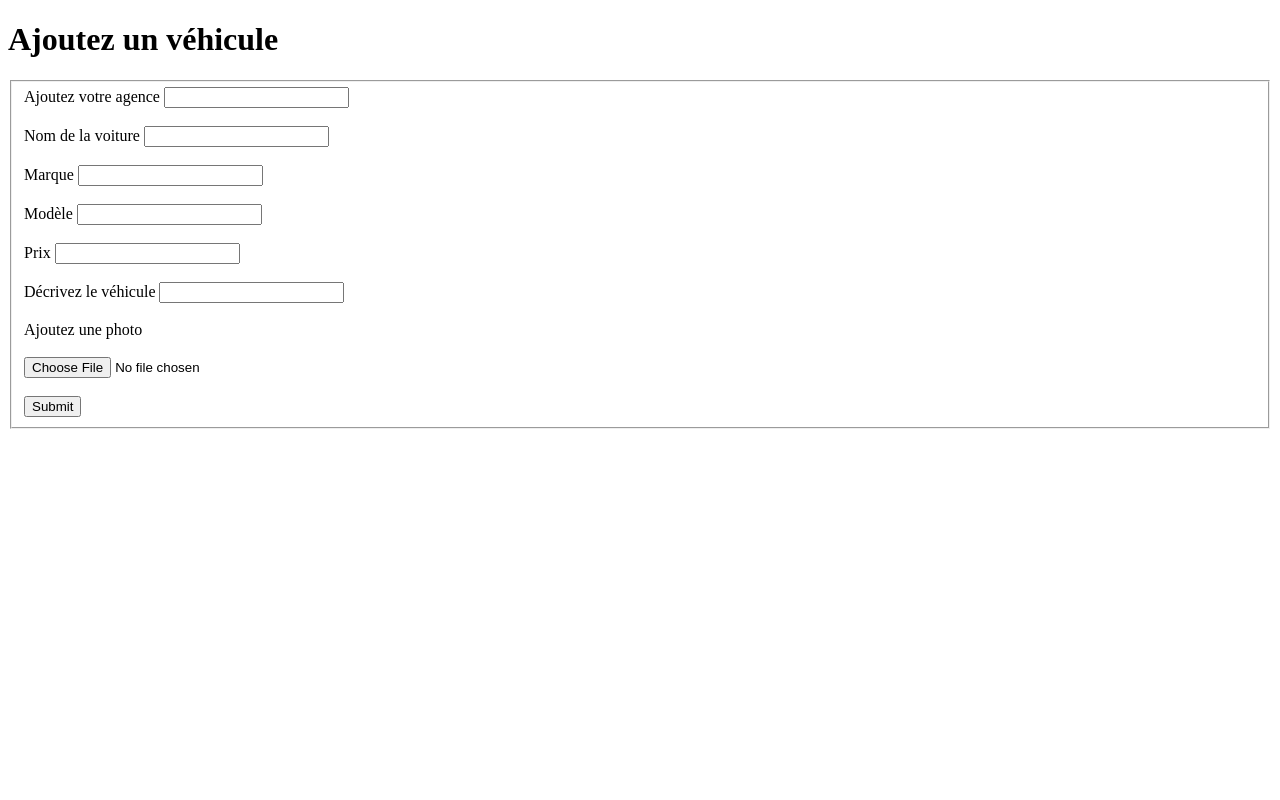
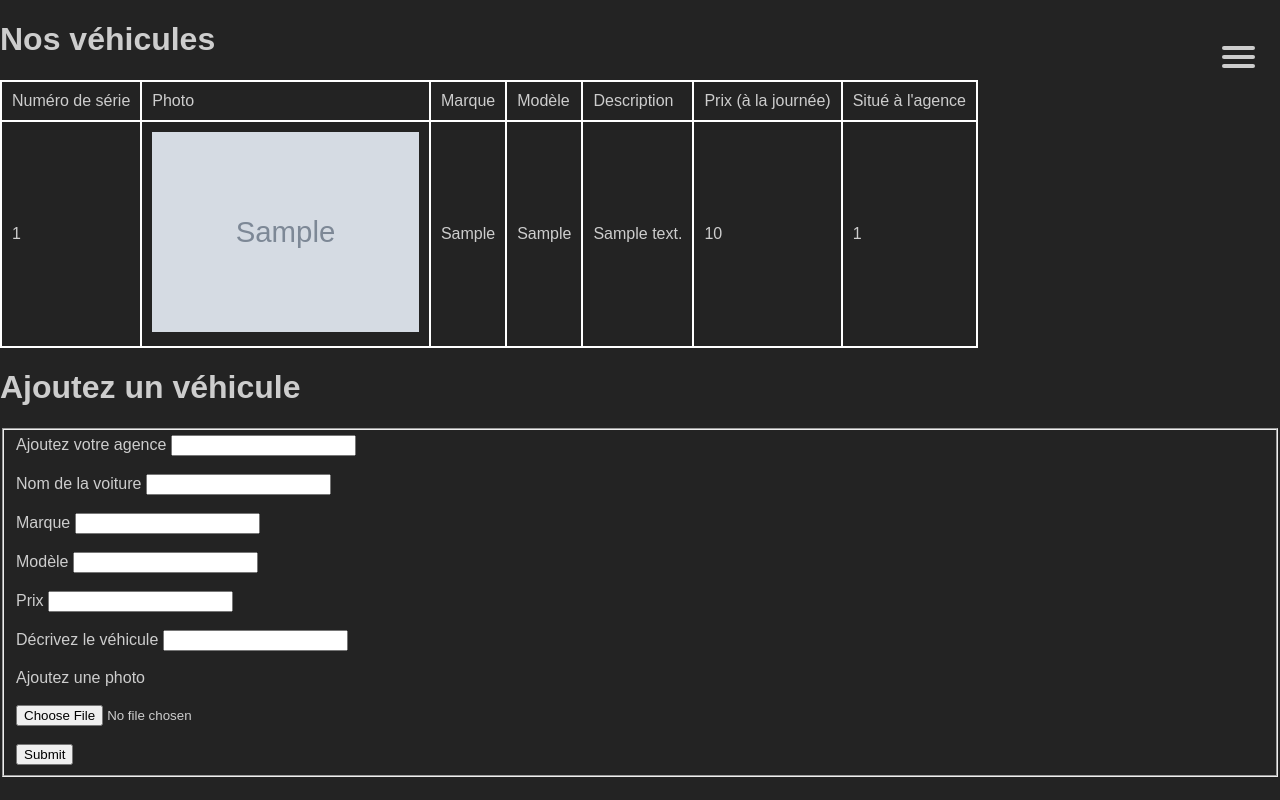
Before and after one commit to CBo9/projet-sira, a PHP site: page /pages/ajoutv.php in a window 1280 px wide; the page is wider, and only the part inside the window is pictured. Run offline with PHP 8.4, Linux system fonts and the light colour scheme; tables that the repository leaves empty hold one stand-in row (values such as "Sample post"); grey boxes marked "Sample" are stand-in pictures.

Commit message:
Ajout du tableau de la page ajouta

```diff
--- a/pages/ajoutv.php
+++ b/pages/ajoutv.php
@@ -1,6 +1,49 @@
 <?php
+require('../templates/navbar.php');
+require('../utility/fonctions.php');
+//INSERTION DES NOUVELLES DONNES DANS LA BDD APRES REMPLISSAGE DU FORM
 
-require('../utility/fonctions.php')
+if (isset($_POST['envoyer'])) {
+
+
+if (isset($_FILES['mfichier']) AND $_FILES['mfichier']['error'] == 0)  {
+
+
+	if ($_FILES['mfichier']['size'] <= 1000000) {
+
+
+		// Extentions autorisées
+		$extension_autorisees = ["jpg", "jpeg", "png", "gif"];
+		$info= pathinfo($_FILES['mfichier']['name']);
+
+		// Extentions de notre fichier
+		$extension_uploadee = $info['extension'];
+
+		// On verifie l'extention
+		if (in_array($extension_uploadee, $extension_autorisees)) {
+
+			move_uploaded_file($_FILES['mfichier']['tmp_name'], '../img/' .basename($_FILES['mfichier']['name']));
+			$image = basename($_FILES['mfichier']['name']);
+			$db=connexion('sira');
+			$insert=$db->prepare('INSERT INTO vehicule (titre, marque, modele, description, photo, prix_journalier) VALUES(:voiture, :marque, :modele, :des, :mfichier, :prixj)');
+							$insert->execute(['voiture'=>$_POST['voiture'],
+				  							  'marque' =>$_POST['marque'],
+				  							  'modele'=> $_POST['modele'],
+				  							  'des' => $_POST['des'],
+				  							'mfichier'=>$image,
+				  							'prixj'=>$_POST['prixj']]);
+
+		}
+
+	}
+
+	else{
+
+		echo "Votre fichier est trop volumineux!!! ";
+	}
+}
+}
+
 
 ?>
 
@@ -11,7 +54,42 @@ require('../utility/fonctions.php')
 	<link rel="stylesheet" type="text/css" href="">
 	<title>Ajouter un véhicule</title>
 </head>
-<body>
+<body id="page_ajouta">
+
+
+<!--  DEBUT DE L'AFFICHAGE DU TABLEAU DES VEHICULES DE LA BDD-->
+	<h1>Nos véhicules</h1>
+	<table>
+		<tr>
+			<td>Numéro de série</td>
+			<td>Photo</td>
+			<td>Marque</td>
+			<td>Modèle</td>
+			<td>Description</td>
+			<td>Prix (à la journée)</td>
+			<td>Situé à l'agence</td>
+		</tr>
+<?php
+//DEBUT DE LA REQUETE
+$connect=connexion('sira');
+$requete=$connect->prepare('SELECT * FROM vehicule AS v ');
+$requete->execute();
+while($donnees =$requete->fetch()){
+	echo "<tr>
+			<td> ". $donnees['id_vehicule'] . "</td>
+			<td><img src='../img/" . $donnees['photo'] . "' class='photoTab'></td>
+			<td>" . $donnees['marque'] ."</td>
+			<td>" . $donnees['modele'] ."</td>
+			<td>". $donnees['description']."</td>
+			<td>". $donnees['prix_journalier']." </td>
+			<td>".$donnees['id_agence']." </td>
+		</tr>";
+}
+?>
+<table>
+<!--  FIN DE L'AFFICHAGE DU TABLEAU DES VEHICULES DE LA BDD-->
+
+<!-- DEBUT DE L'AJOUT DE VEHICULE DANS LA BSS-->
 	<h1>Ajoutez un véhicule</h1>
 	<form method="post" action="" enctype="multipart/form-data">
 		<fieldset>
@@ -43,51 +121,3 @@ require('../utility/fonctions.php')
 	</form>
 </body>
 </html>
-<?php
-if (isset($_POST['envoyer'])) {
-echo $_FILES['mfichier']['error'];
-
-
-if (isset($_FILES['mfichier']) AND $_FILES['mfichier']['error'] == 0)  {
-
-
-	if ($_FILES['mfichier']['size'] <= 1000000) {
-
-
-		// Extentions autorisées
-		$extension_autorisees = ["jpg", "jpeg", "png", "gif"];
-		$info= pathinfo($_FILES['mfichier']['name']);
-
-		// Extentions de notre fichier
-		$extension_uploadee = $info['extension'];
-
-		// On verifie l'extention
-		if (in_array($extension_uploadee, $extension_autorisees)) {
-
-			move_uploaded_file($_FILES['mfichier']['tmp_name'], '../img/' .basename($_FILES['mfichier']['name']));
-			$image = basename($_FILES['mfichier']['name']);
-			$db=connexion('sira');
-			$insert=$db->prepare('INSERT INTO vehicule (titre, marque, modele, description, photo, prix_journalier) VALUES(:voiture, :marque, :modele, :des, :mfichier, :prixj)');
-							$insert->execute(['voiture'=>$_POST['voiture'],
-				  							  'marque' =>$_POST['marque'],
-				  							  'modele'=> $_POST['modele'],
-				  							  'des' => $_POST['des'],
-				  							'mfichier'=>$image,
-				  							'prixj'=>$_POST['prixj']]);
-			echo "Votre fichier a bien été envoyer";
-		}
-
-	}
-
-	else{
-
-		echo "Votre fichier est trop volumineux!!! ";
-	}
-}
-
-
-
-
-
-}
-?>
--- a/pages/login_register.php
+++ b/pages/login_register.php
@@ -2,7 +2,7 @@
 require('../templates/navbar.php');
 require('../utility/post.php');
  if (isset($_SESSION['id'])){
- header('Location:index.php');
+ header('Location:/projet_sira/index.php');
 }
 ?>
 <h1>Se connecter</h1>
--- a/style/loc.css
+++ b/style/loc.css
@@ -20,7 +20,7 @@ body
   font-family: "Avenir Next", "Avenir", sans-serif;
 
   overflow-x: hidden; /* needed because hiding the menu on the right side is not perfect,  */
-  height:1000px;
+
 }
 
 nav{
@@ -44,8 +44,8 @@ a:hover
 {
   display: block;
   position: absolute;
-  top: 5px;
-  right: 50px;
+  top: 25px;
+  right: 25px;
 
   z-index: 1;
 
@@ -171,3 +171,19 @@ a:hover
   transform: scale(1.0, 1.0);
   opacity: 1;
 }
+
+#page_ajouta table, #page_ajouta tr , #page_ajouta td
+{
+  border: solid 2px white;
+  border-collapse: collapse;
+}
+
+.photoTab
+{
+  height:200px;
+}
+
+#page_ajouta td
+{
+  padding:10px;
+}
```
Also changed, not shown: img/br.adventures_33930638_2106599079571926_4132395495286898688_n.jpg (added), img/sokka_art_33107686_192259161599746_3765991732185923584_n.jpg (added).
